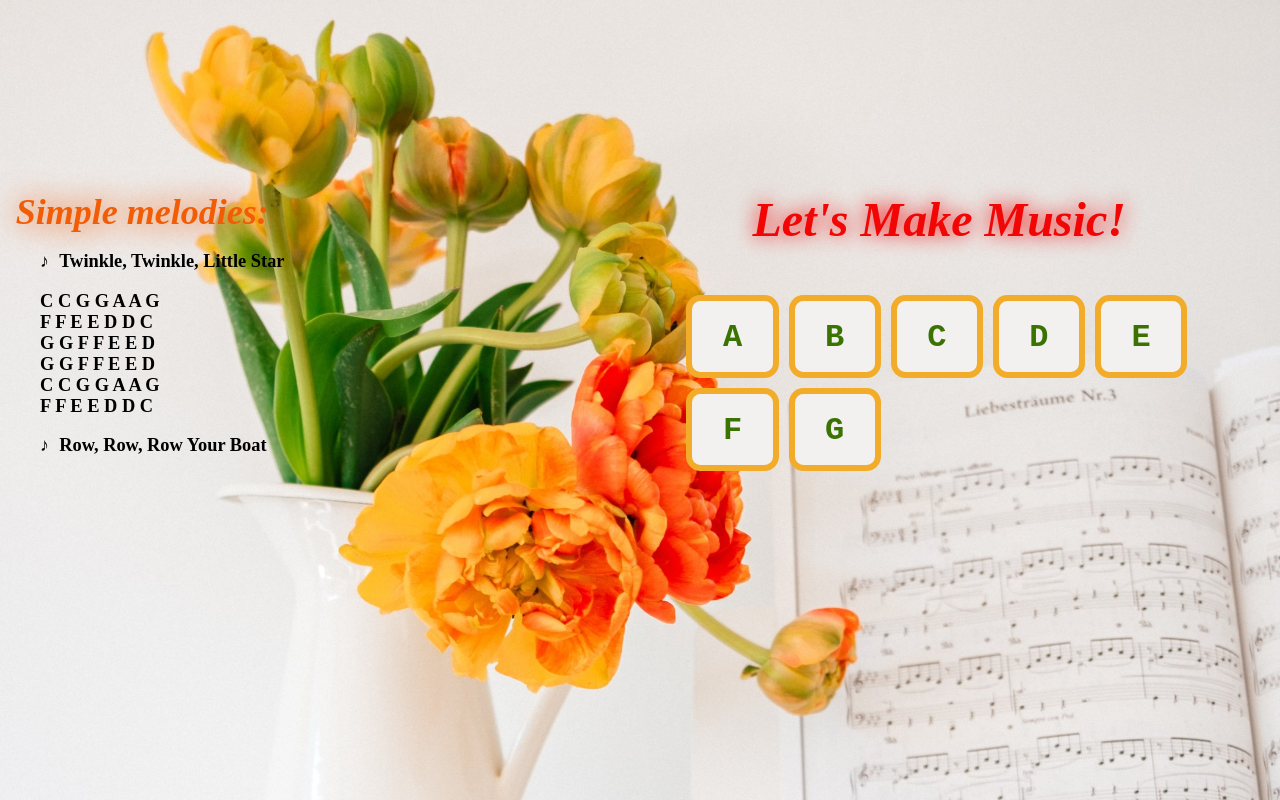
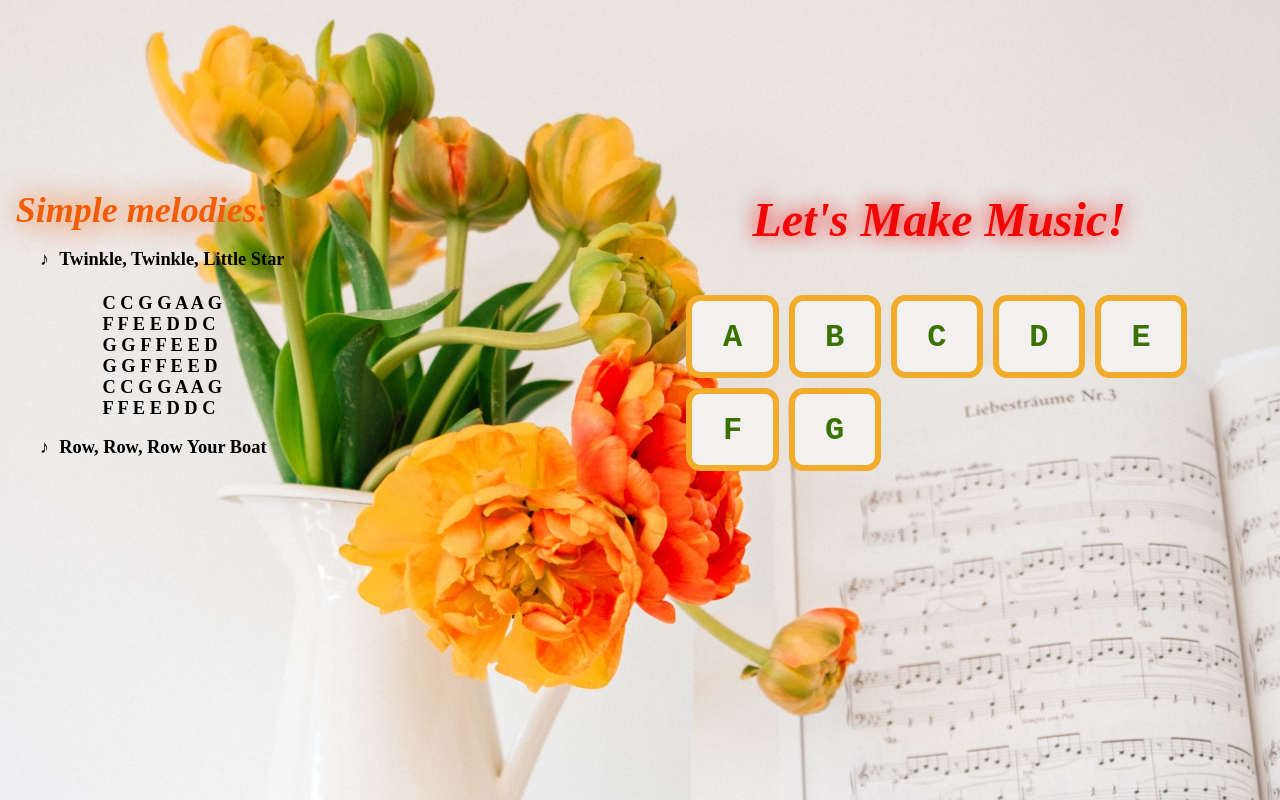
Before and after one commit to Elizabeth-GitHub/qwerty-melody-player, a plain HTML site: page index.html in a window 1280 px wide. Both pictures are taken after a click on the link "Twinkle, Twinkle, Little Star". Drawn offline with Linux system fonts and the light colour scheme.

Commit message:
Format melody-container

```diff
--- a/index.html
+++ b/index.html
@@ -40,6 +40,7 @@
         <div class="library">
             <h2>Simple melodies:</h2>
             <ul>
+                <div class="melody-container">
                     <li><a href="#" id="twinkle">Twinkle, Twinkle, Little Star</a></li>
                     <div id="twinkle-notes" class="notes">
                         <p>C C G G A A G<br>
@@ -48,6 +49,7 @@
                         G G F F E E D<br>
                         C C G G A A G<br>
                         F F E E D D C</p>
+                    </div>
                 </div>
                 <li>Row, Row, Row Your Boat</li>
             </ul>
--- a/styles.css
+++ b/styles.css
@@ -92,9 +92,18 @@ li:before {
 
 .notes {
    display: none;
+   margin-top: 0;
  }
 
  a, a:visited {
    text-decoration: none;
    color: inherit;
+   margin-bottom: 0;
  }
+
+ .melody-container {
+   display: flex;
+   flex-direction: column;
+   justify-content: center;
+   align-items: center;
+ }
```
Lines whose indentation alone changed are shown as unchanged.
